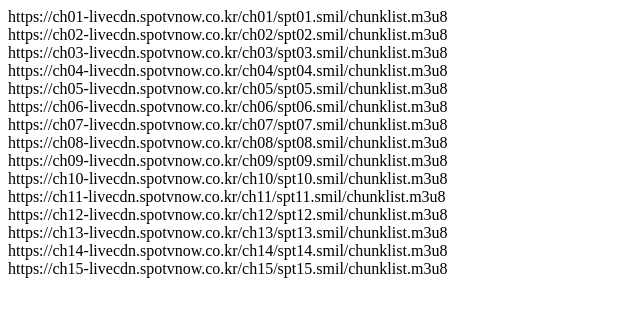
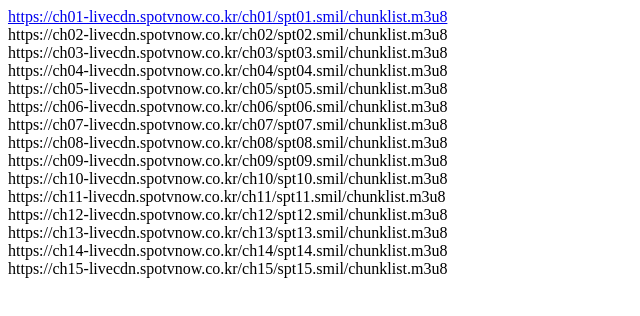
Before and after one commit to wofkem/soccer, a plain HTML site: page index.html in a window 1280 px wide. Shown: the whole page, without its empty margins (0-640 px from the left). Drawn offline with Linux system fonts and the light colour scheme.

Commit message:
Update index.html

```diff
--- a/index.html
+++ b/index.html
@@ -7,7 +7,7 @@
     <title>Document</title>
 </head>
 <body>
-    <div>https://ch01-livecdn.spotvnow.co.kr/ch01/spt01.smil/chunklist.m3u8</div>
+    <a href="https://ch01-livecdn.spotvnow.co.kr/ch01/spt01.smil/chunklist.m3u8"><div>https://ch01-livecdn.spotvnow.co.kr/ch01/spt01.smil/chunklist.m3u8</div></a>
     <div>https://ch02-livecdn.spotvnow.co.kr/ch02/spt02.smil/chunklist.m3u8</div>
     <div>https://ch03-livecdn.spotvnow.co.kr/ch03/spt03.smil/chunklist.m3u8</div>
     <div>https://ch04-livecdn.spotvnow.co.kr/ch04/spt04.smil/chunklist.m3u8</div>
```
